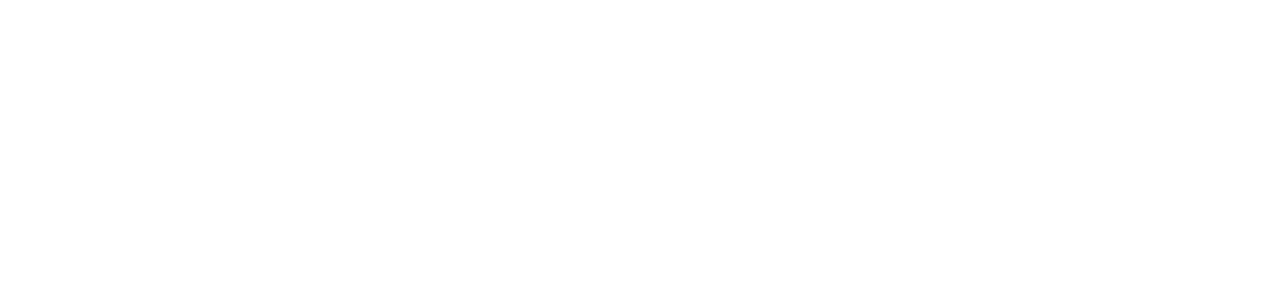
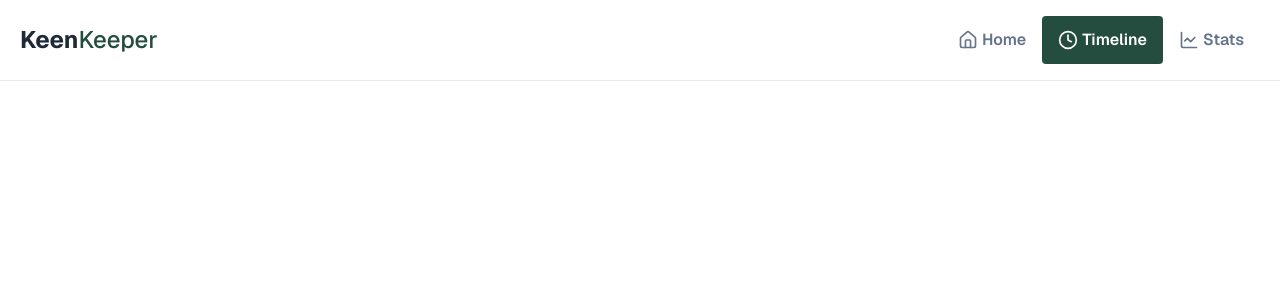
Before and after one commit to quantumrahman/keen-keeper, a React (Vite) app: page /timeline in a window 1280 px wide. Shown: the top 300 px of the page. Built offline with nearby package versions, Linux system fonts and the light colour scheme.

Commit message:
feat: integrate header with responsiveness

```diff
--- a/src/components/Header/Header.jsx
+++ b/src/components/Header/Header.jsx
@@ -1,7 +1,54 @@
+import { ChartLine, Clock, House, Menu, X } from 'lucide-react'
+import { NavLink } from 'react-router'
+import { useState } from 'react'
+
+import navlinks from '../../utils/navLinks.js'
+import Logo from '../Logo/Logo.jsx'
+import Navbar from '../Navbar/Navbar.jsx'
+
 const Header = () => {
+    const [toggle, setToggle] = useState(false);
+
+    const handleToggleMenu = () => {
+        setToggle(!toggle);
+    };
 
     return (
         <>
+            <div className="w-full bg-white border-b border-[#E9E9E9] py-4">
+                <div className='w-full max-w-[1440px] mx-auto px-5'>
+                    <div className='flex items-center justify-between'>
+                        <Logo><span className='font-bold text-[#1F2937]'>Keen</span>Keeper</Logo>
+                        <Navbar></Navbar>
+                        <button onClick={handleToggleMenu} className='cursor-pointer md:hidden'>
+                            <Menu color='#244D3F'></Menu>
+                        </button>
+                    </div>
+                </div>
+            </div>
+            <div className={`w-full max-w-[350px] min-h-screen bg-white/20 fixed top-0 right-0 backdrop-blur-sm z-30 transform transition-transform duration-500 delay-500 ${toggle ? 'translate-x-0' : 'translate-x-full'} md:hidden`}>
+                <div className='w-full py-4.5 px-5'>
+                    <button onClick={handleToggleMenu} className='cursor-pointer'>
+                        <X color='#244D3F'></X>
+                    </button>
+                </div>
+                <div className='w-full mt-5 px-5 flex justify-center flex-col gap-5'>
+                    {
+                        navlinks.map((link) => <NavLink onClick={handleToggleMenu} key={link.id} to={link.path} className={
+                            ({ isActive }) => isActive ? 'py-3 px-4 bg-[#244D3F] rounded-sm text-white' : 'py-3 bg-white rounded-sm text-[#64748B] hover:text-[#244D3F]'}>
+                            <div className='flex items-center gap-2'>
+                                {
+                                    link.name === 'Home' ? <House size={20}></House>
+                                    : link.name === 'Timeline' ? <Clock size={20}></Clock>
+                                    : link.name === 'Stats' ? <ChartLine size={20}></ChartLine>
+                                    : ''
+                                }
+                                <span className='font-geist text-base font-semibold'>{link.name}</span>
+                            </div>
+                        </NavLink>)
+                    }
+                </div>
+            </div>
         </>
     );
 };
--- a/src/components/Logo/Logo.jsx
+++ b/src/components/Logo/Logo.jsx
@@ -1,7 +1,10 @@
-const Logo = () => {
+const Logo = ({ children }) => {
 
     return (
         <>
+            <div className="w-auto">
+                <h1 className="font-geist text-xl font-medium text-[#244D3F] md:text-2xl">{children}</h1>
+            </div>
         </>
     );
 };
--- a/src/components/Navbar/Navbar.jsx
+++ b/src/components/Navbar/Navbar.jsx
@@ -1,7 +1,32 @@
+import { NavLink } from 'react-router'
+import { House, Clock, ChartLine } from 'lucide-react';
+
+import navlinks from "../../utils/navLinks.js";
+
 const Navbar = () => {
 
     return (
         <>
+            <div className="w-auto hidden md:block">
+                <ul className="flex items-center justify-center">
+                    {
+                        navlinks.map((link) =>
+                            <NavLink key={link.id} to={link.path} className={
+                                ({ isActive }) => isActive ? 'py-3 px-4 bg-[#244D3F] rounded-sm text-white' : 'py-3 px-4 bg-white rounded-sm text-[#64748B] hover:text-[#244D3F]'}>
+                                <div className='flex items-center justify-center gap-1'>
+                                    {
+                                        link.name === 'Home' ? <House size={20}></House>
+                                        : link.name === 'Timeline' ? <Clock size={20}></Clock>
+                                        : link.name === 'Stats' ? <ChartLine size={20}></ChartLine>
+                                        : ''
+                                    }
+                                    <span className='font-geist text-base font-semibold'>{link.name}</span>
+                                </div>
+                            </NavLink>
+                        )
+                    }
+                </ul>
+            </div>
         </>
     );
 };
--- a/src/utils/navLinks.js
+++ b/src/utils/navLinks.js
@@ -0,0 +1,19 @@
+const navlinks = [
+    {
+        id: 1,
+        path: '/',
+        name: 'Home'
+    },
+    {
+        id: 2,
+        path: '/timeline',
+        name: 'Timeline'
+    },
+    {
+        id: 3,
+        path: '/stats',
+        name: 'Stats'
+    }
+];
+
+export default navlinks;
```
